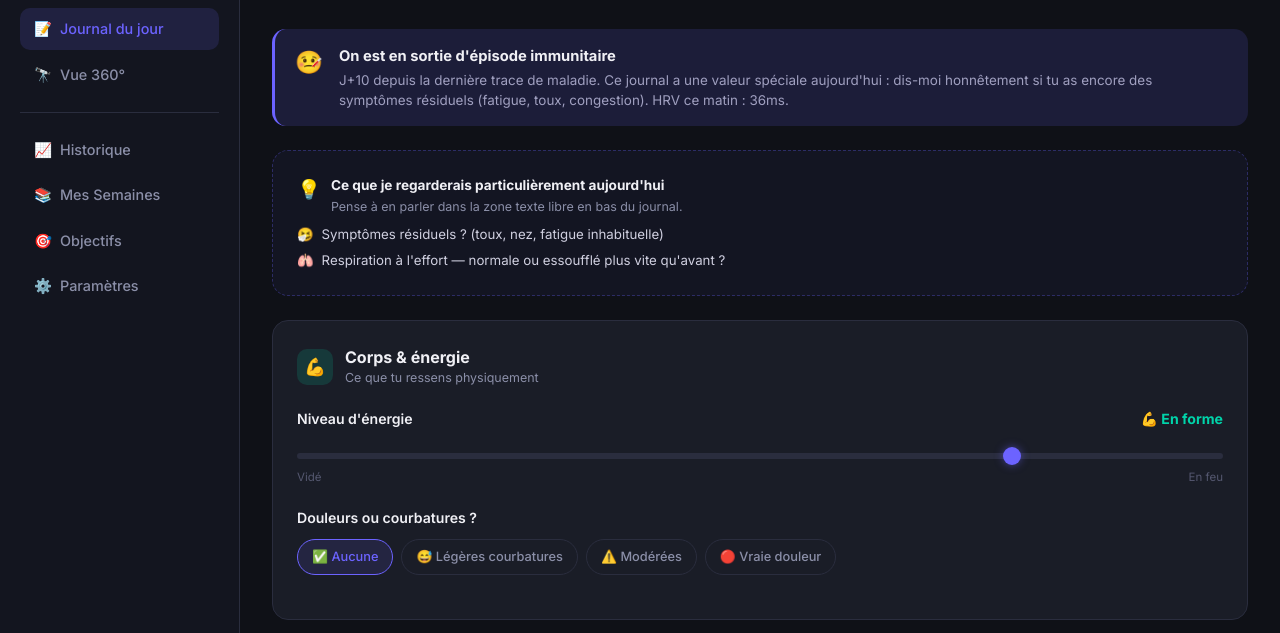
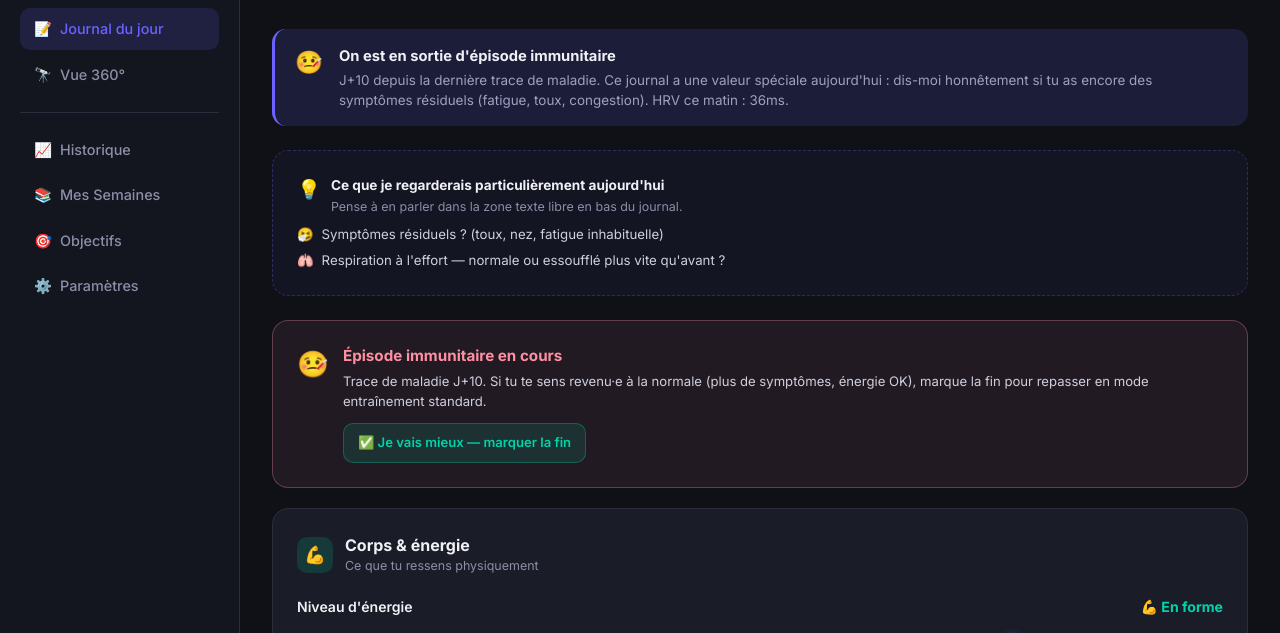
Before and after one commit to benoitleroy/coach-ia, a website: page journal.html in a window 1280 px wide. Shown: the part 167-800 px from the top of the page. Drawn offline with nearby package versions, Linux system fonts and the light colour scheme.

Commit message:
Ajout bouton fin d'épisode immunitaire (journal + dashboard)
- Nouveau helper js/illness-override.js (API IllnessOverride)
- Bandeau "Je vais mieux" sur le journal
- Bouton "Je vais mieux" sur la carte Récup du dashboard
- plan-generator respecte l'override (mode normal au lieu de recovery)
- SW v5 pour invalider le cache PWA

```diff
--- a/journal.html
+++ b/journal.html
@@ -99,6 +99,20 @@
     <div id="contextQuestions" style="display:none;" class="mb-6 fade-in"></div>
 
     <div id="formJournal">
+
+      <!-- BANDEAU FIN D'ÉPISODE IMMUNITAIRE -->
+      <div id="illnessBanner" class="card mb-5 fade-in" style="display:none;background:rgba(255,143,163,0.08);border:1px solid rgba(255,143,163,0.3);">
+        <div style="display:flex;gap:14px;align-items:flex-start;">
+          <span style="font-size:1.6rem;">🤒</span>
+          <div style="flex:1;">
+            <div style="font-weight:700;font-size:0.95rem;color:#FF8FA3;margin-bottom:4px;">Épisode immunitaire en cours</div>
+            <p id="illnessBannerText" style="font-size:0.82rem;color:#D0D0E0;line-height:1.5;margin-bottom:12px;">—</p>
+            <button id="illnessEndBtn" type="button" style="padding:9px 14px;background:rgba(0,212,170,0.12);border:1px solid rgba(0,212,170,0.3);border-radius:10px;color:#00D4AA;font-weight:600;font-size:0.82rem;cursor:pointer;-webkit-tap-highlight-color:rgba(0,212,170,0.2);">
+              ✅ Je vais mieux — marquer la fin
+            </button>
+          </div>
+        </div>
+      </div>
 
       <!-- ════ SECTION 1 : CORPS ════ -->
       <div class="card mb-5 fade-in" style="animation-delay:0.15s">
@@ -535,6 +549,7 @@
 <script src="js/observations-strava.js" onerror="void 0"></script>
 <script src="js/observations-whoop.js" onerror="void 0"></script>
 <script src="js/history.js" onerror="void 0"></script>
+<script src="js/illness-override.js"></script>
 <script src="js/plan-generator.js"></script>
 <script src="js/journal.js"></script>
 
--- /dev/null
+++ b/js/illness-override.js
@@ -0,0 +1,57 @@
+// ILLNESS-OVERRIDE.JS
+// Permet à l'athlète de marquer manuellement la fin d'un épisode immunitaire.
+// Stocke un timestamp dans localStorage. Tous les détecteurs vérifient ce timestamp
+// avant de considérer une trace de maladie comme "active".
+
+(function () {
+  const KEY = "coachia.illness.endDate";
+
+  window.IllnessOverride = {
+    get() {
+      const v = localStorage.getItem(KEY);
+      return v ? Number(v) : null;
+    },
+    set(ts) {
+      localStorage.setItem(KEY, String(ts || Date.now()));
+      window.dispatchEvent(new CustomEvent("illness-override-changed"));
+    },
+    clear() {
+      localStorage.removeItem(KEY);
+      window.dispatchEvent(new CustomEvent("illness-override-changed"));
+    },
+    // True si la dernière trace de maladie est postérieure à un éventuel override
+    isEpisodeOngoing() {
+      const H = window.HISTORY;
+      if (!H || !H.daily) return false;
+      const override = this.get();
+      let lastIllnessTs = null;
+      for (let i = H.daily.length - 1; i >= 0; i--) {
+        const d = H.daily[i];
+        if (d && d.journal && d.journal.illness) {
+          lastIllnessTs = d.timestamp;
+          break;
+        }
+      }
+      if (!lastIllnessTs) return false;
+      if (override && override >= lastIllnessTs) return false;
+      return true;
+    },
+    // Jours depuis la dernière trace de maladie, en respectant l'override
+    daysSinceActiveIllness() {
+      const H = window.HISTORY;
+      if (!H || !H.daily) return null;
+      const override = this.get();
+      let lastIllnessTs = null;
+      for (let i = H.daily.length - 1; i >= 0; i--) {
+        const d = H.daily[i];
+        if (d && d.journal && d.journal.illness) {
+          if (override && d.timestamp <= override) continue;
+          lastIllnessTs = d.timestamp;
+          break;
+        }
+      }
+      if (!lastIllnessTs) return null;
+      return Math.floor((Date.now() - lastIllnessTs) / 86400000);
+    },
+  };
+})();
--- a/js/journal.js
+++ b/js/journal.js
@@ -11,7 +11,32 @@ document.addEventListener("DOMContentLoaded", () => {
   _renderLogbook();
   _bindLogbookSearch();
   _updateMentalScore();
+  _renderIllnessBanner();
 });
+
+// ─── BANDEAU FIN D'ÉPISODE IMMUNITAIRE ───────────────────────────────
+function _renderIllnessBanner() {
+  const banner = document.getElementById("illnessBanner");
+  const text = document.getElementById("illnessBannerText");
+  const btn = document.getElementById("illnessEndBtn");
+  if (!banner || !text || !btn) return;
+  const Override = window.IllnessOverride;
+  if (!Override || !Override.isEpisodeOngoing()) {
+    banner.style.display = "none";
+    return;
+  }
+  const days = Override.daysSinceActiveIllness();
+  const dStr = days != null ? `J+${days}` : "récente";
+  text.textContent = `Trace de maladie ${dStr}. Si tu te sens revenu·e à la normale (plus de symptômes, énergie OK), marque la fin pour repasser en mode entraînement standard.`;
+  banner.style.display = "block";
+  btn.onclick = () => {
+    if (confirm("Marquer la fin de l'épisode immunitaire ? Les conseils repartiront en mode normal.")) {
+      Override.set(Date.now());
+      banner.style.display = "none";
+      _customizeCoachPrompt();
+    }
+  };
+}
 
 // ─── PREFILL DEPUIS DONNÉES RÉELLES ──────────────────────────────────
 function _buildPrefill() {
--- a/js/plan-generator.js
+++ b/js/plan-generator.js
@@ -12,14 +12,17 @@
 
   // ── HELPERS ─────────────────────────────────────────────────────────────────
   // Compte les jours depuis la dernière entrée illness dans HISTORY.daily
+  // Respecte l'override utilisateur ("Je vais mieux") s'il est défini
   function daysSinceLastIllness() {
     const H = window.HISTORY;
     if (!H || !H.daily) return null;
     const today = Date.now();
+    const override = window.IllnessOverride && window.IllnessOverride.get();
     let lastIllnessTs = null;
     for (let i = H.daily.length - 1; i >= 0; i--) {
       const d = H.daily[i];
       if (d.journal && d.journal.illness) {
+        if (override && d.timestamp <= override) continue;
         lastIllnessTs = d.timestamp;
         break;
       }
@@ -32,7 +35,12 @@
     const H = window.HISTORY;
     if (!H || !H.daily) return 0;
     const cutoff = Date.now() - windowDays * DAY_MS;
-    return H.daily.filter(d => d.timestamp > cutoff && d.journal && d.journal.illness).length;
+    const override = window.IllnessOverride && window.IllnessOverride.get();
+    return H.daily.filter(d =>
+      d.timestamp > cutoff
+      && d.journal && d.journal.illness
+      && (!override || d.timestamp > override)
+    ).length;
   }
 
   // ── ÉTAT COURANT ────────────────────────────────────────────────────────────
@@ -65,8 +73,10 @@
     // Base payload
     const base = { signature: sig, acwr, hrvTrend, flagCount, illnessDaysSince, illnessDaysCount };
 
-    // 1. Illness active (self-report ET frais) → recovery
-    if (journal.illness && journalIsFresh) {
+    // 1. Illness active (self-report ET frais ET pas marqué fini par l'athlète) → recovery
+    const _illnessOverride = window.IllnessOverride && window.IllnessOverride.get();
+    const _illnessOverridden = _illnessOverride && lastDay && lastDay.timestamp <= _illnessOverride;
+    if (journal.illness && journalIsFresh && !_illnessOverridden) {
       return {
         ...base,
         mode: "recovery",
--- a/sw.js
+++ b/sw.js
@@ -2,7 +2,7 @@
 // Stratégie : "network-first, cache-fallback" pour le HTML (toujours frais quand en ligne)
 //             "cache-first" pour le reste (CSS, JS, images) pour rapidité offline
 
-const CACHE_VERSION = "coach-ia-v4";
+const CACHE_VERSION = "coach-ia-v5";
 
 const PRECACHE_URLS = [
   "./",
@@ -21,6 +21,7 @@ const PRECACHE_URLS = [
   "./js/scoring.js",
   "./js/dashboard.js",
   "./js/journal.js",
+  "./js/illness-override.js",
   "./js/chat.js",
   "./js/mobile-nav.js",
   "./js/historique.js",
```
Also changed, not shown: index.html (+1 -0 lines), js/dashboard.js (+30 -0 lines).
